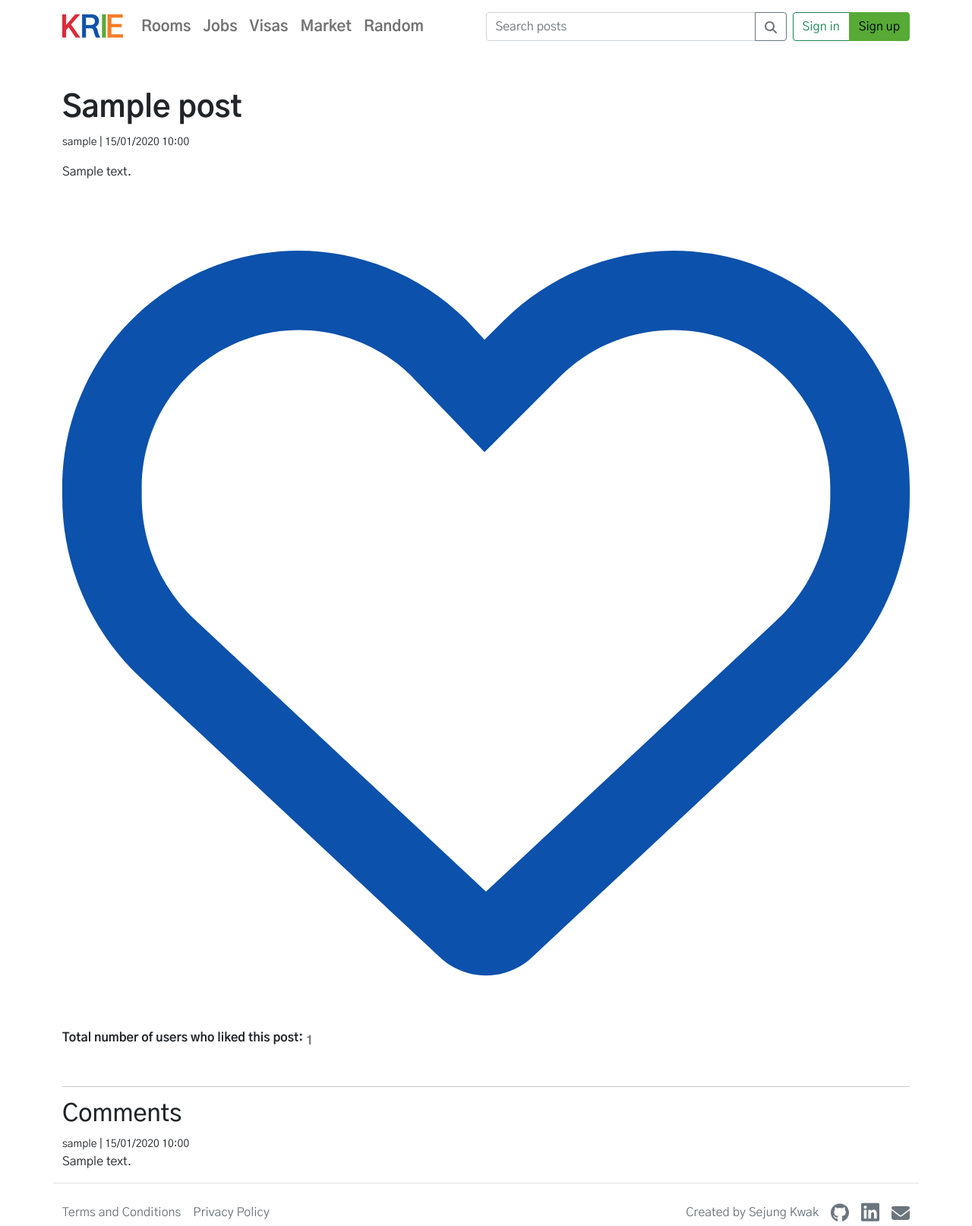
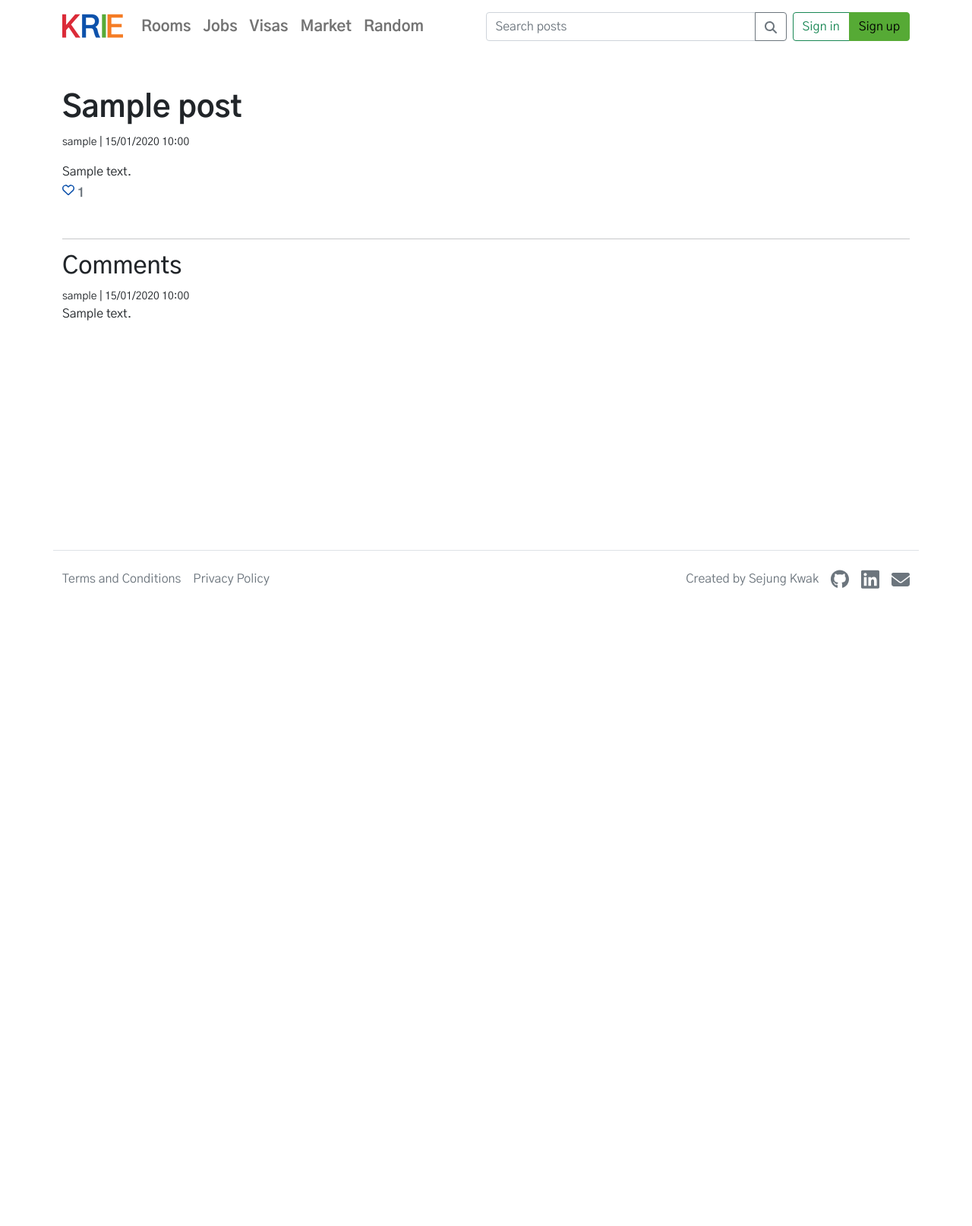
Before and after one commit to sejungkwak/krie, a Django app: a page that uses templates/posts/read_post.html in a window 1280 px wide. Shown: the top 1614 px of the page at 76% size. After the commit the page ends 775 px from the top, so only its background shows below. Run offline with Django 3.2, Linux system fonts and the light colour scheme; tables that the repository leaves empty hold one stand-in row (values such as "Sample post"); some libraries are stand-ins or nearby versions.

Commit message:
fix: Modify svg width

```diff
--- a/templates/posts/read_post.html
+++ b/templates/posts/read_post.html
@@ -45,20 +45,19 @@
                 <form class="d-inline" action="{% url 'post_like' pk=post.pk %}" method="POST">
                     {% csrf_token %}
                     {% if liked %}
-                    <button class="icon-container border-0 bg-transparent" type="submit" name="post_id" value="{{ post.id }}" aria-label="Heart symbol icon">
-                        <svg xmlns="http://www.w3.org/2000/svg" viewBox="0 0 512 512"><path class="icon-path" d="M47.6 300.4L228.3 469.1c7.5 7 17.4 10.9 27.7 10.9s20.2-3.9 27.7-10.9L464.4 300.4c30.4-28.3 47.6-68 47.6-109.5v-5.8c0-69.9-50.5-129.5-119.4-141C347 36.5 300.6 51.4 268 84L256 96 244 84c-32.6-32.6-79-47.5-124.6-39.9C50.5 55.6 0 115.2 0 185.1v5.8c0 41.5 17.2 81.2 47.6 109.5z"/></svg>
+                    <button class="border-0 bg-transparent" type="submit" name="post_id" value="{{ post.id }}" aria-label="Heart symbol icon">
+                        <svg class="icon-container" xmlns="http://www.w3.org/2000/svg" viewBox="0 0 512 512"><path class="icon-path" d="M47.6 300.4L228.3 469.1c7.5 7 17.4 10.9 27.7 10.9s20.2-3.9 27.7-10.9L464.4 300.4c30.4-28.3 47.6-68 47.6-109.5v-5.8c0-69.9-50.5-129.5-119.4-141C347 36.5 300.6 51.4 268 84L256 96 244 84c-32.6-32.6-79-47.5-124.6-39.9C50.5 55.6 0 115.2 0 185.1v5.8c0 41.5 17.2 81.2 47.6 109.5z"/></svg>
                     </button>
                     {% else %}
-                    <button class="icon-container border-0 bg-transparent" type="submit" name="post_id" value="{{ post.id }}" aria-label="Heart symbol icon">
-                        <svg xmlns="http://www.w3.org/2000/svg" viewBox="0 0 512 512"><path class="icon-path" d="M244 84L255.1 96L267.1 84.02C300.6 51.37 347 36.51 392.6 44.1C461.5 55.58 512 115.2 512 185.1V190.9C512 232.4 494.8 272.1 464.4 300.4L283.7 469.1C276.2 476.1 266.3 480 256 480C245.7 480 235.8 476.1 228.3 469.1L47.59 300.4C17.23 272.1 0 232.4 0 190.9V185.1C0 115.2 50.52 55.58 119.4 44.1C164.1 36.51 211.4 51.37 244 84C243.1 84 244 84.01 244 84L244 84zM255.1 163.9L210.1 117.1C188.4 96.28 157.6 86.4 127.3 91.44C81.55 99.07 48 138.7 48 185.1V190.9C48 219.1 59.71 246.1 80.34 265.3L256 429.3L431.7 265.3C452.3 246.1 464 219.1 464 190.9V185.1C464 138.7 430.4 99.07 384.7 91.44C354.4 86.4 323.6 96.28 301.9 117.1L255.1 163.9z"/></svg>
+                    <button class="border-0 bg-transparent" type="submit" name="post_id" value="{{ post.id }}" aria-label="Heart symbol icon">
+                        <svg class="icon-container" xmlns="http://www.w3.org/2000/svg" viewBox="0 0 512 512"><path class="icon-path" d="M244 84L255.1 96L267.1 84.02C300.6 51.37 347 36.51 392.6 44.1C461.5 55.58 512 115.2 512 185.1V190.9C512 232.4 494.8 272.1 464.4 300.4L283.7 469.1C276.2 476.1 266.3 480 256 480C245.7 480 235.8 476.1 228.3 469.1L47.59 300.4C17.23 272.1 0 232.4 0 190.9V185.1C0 115.2 50.52 55.58 119.4 44.1C164.1 36.51 211.4 51.37 244 84C243.1 84 244 84.01 244 84L244 84zM255.1 163.9L210.1 117.1C188.4 96.28 157.6 86.4 127.3 91.44C81.55 99.07 48 138.7 48 185.1V190.9C48 219.1 59.71 246.1 80.34 265.3L256 429.3L431.7 265.3C452.3 246.1 464 219.1 464 190.9V185.1C464 138.7 430.4 99.07 384.7 91.44C354.4 86.4 323.6 96.28 301.9 117.1L255.1 163.9z"/></svg>
                     </button>
                     {% endif %}
                 </form>
                 {% else %}
-                <span class="icon-container text-secondary">
-                    <svg xmlns="http://www.w3.org/2000/svg" viewBox="0 0 512 512"><path class="icon-path" d="M244 84L255.1 96L267.1 84.02C300.6 51.37 347 36.51 392.6 44.1C461.5 55.58 512 115.2 512 185.1V190.9C512 232.4 494.8 272.1 464.4 300.4L283.7 469.1C276.2 476.1 266.3 480 256 480C245.7 480 235.8 476.1 228.3 469.1L47.59 300.4C17.23 272.1 0 232.4 0 190.9V185.1C0 115.2 50.52 55.58 119.4 44.1C164.1 36.51 211.4 51.37 244 84C243.1 84 244 84.01 244 84L244 84zM255.1 163.9L210.1 117.1C188.4 96.28 157.6 86.4 127.3 91.44C81.55 99.07 48 138.7 48 185.1V190.9C48 219.1 59.71 246.1 80.34 265.3L256 429.3L431.7 265.3C452.3 246.1 464 219.1 464 190.9V185.1C464 138.7 430.4 99.07 384.7 91.44C354.4 86.4 323.6 96.28 301.9 117.1L255.1 163.9z"/></svg>
+                <span class="text-secondary">
+                    <svg class="icon-container" xmlns="http://www.w3.org/2000/svg" viewBox="0 0 512 512"><path class="icon-path" d="M244 84L255.1 96L267.1 84.02C300.6 51.37 347 36.51 392.6 44.1C461.5 55.58 512 115.2 512 185.1V190.9C512 232.4 494.8 272.1 464.4 300.4L283.7 469.1C276.2 476.1 266.3 480 256 480C245.7 480 235.8 476.1 228.3 469.1L47.59 300.4C17.23 272.1 0 232.4 0 190.9V185.1C0 115.2 50.52 55.58 119.4 44.1C164.1 36.51 211.4 51.37 244 84C243.1 84 244 84.01 244 84L244 84zM255.1 163.9L210.1 117.1C188.4 96.28 157.6 86.4 127.3 91.44C81.55 99.07 48 138.7 48 185.1V190.9C48 219.1 59.71 246.1 80.34 265.3L256 429.3L431.7 265.3C452.3 246.1 464 219.1 464 190.9V185.1C464 138.7 430.4 99.07 384.7 91.44C354.4 86.4 323.6 96.28 301.9 117.1L255.1 163.9z"/></svg>
                 </span>
-                <span class="sr-only">{% trans "Total number of users who liked this post:" %}</span>
                 {% endif %}
                 <span class="text-secondary align-text-top"> {{ post.number_of_likes }}</span>
             </strong>
```
